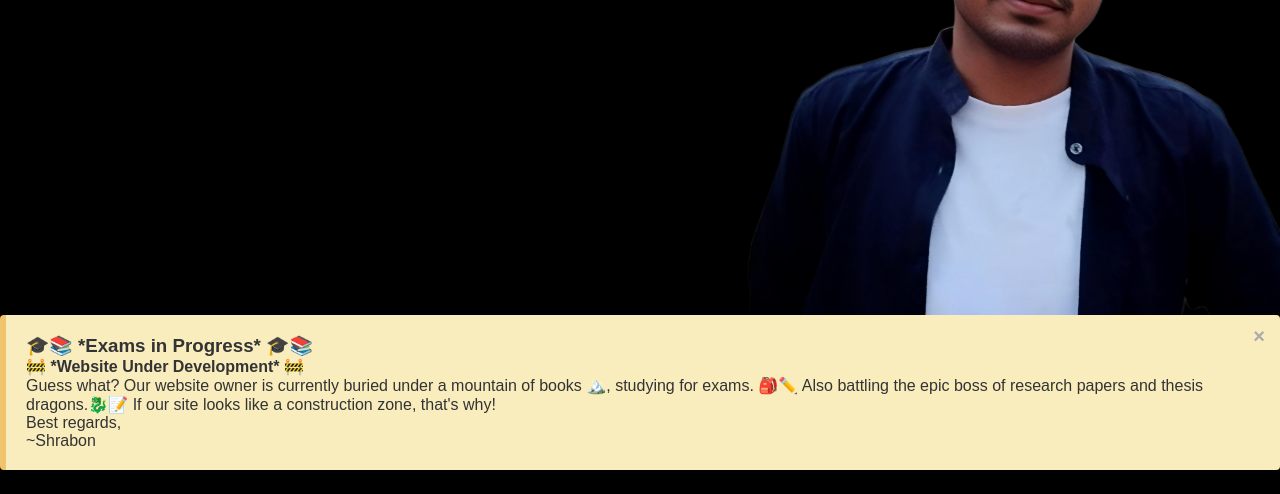
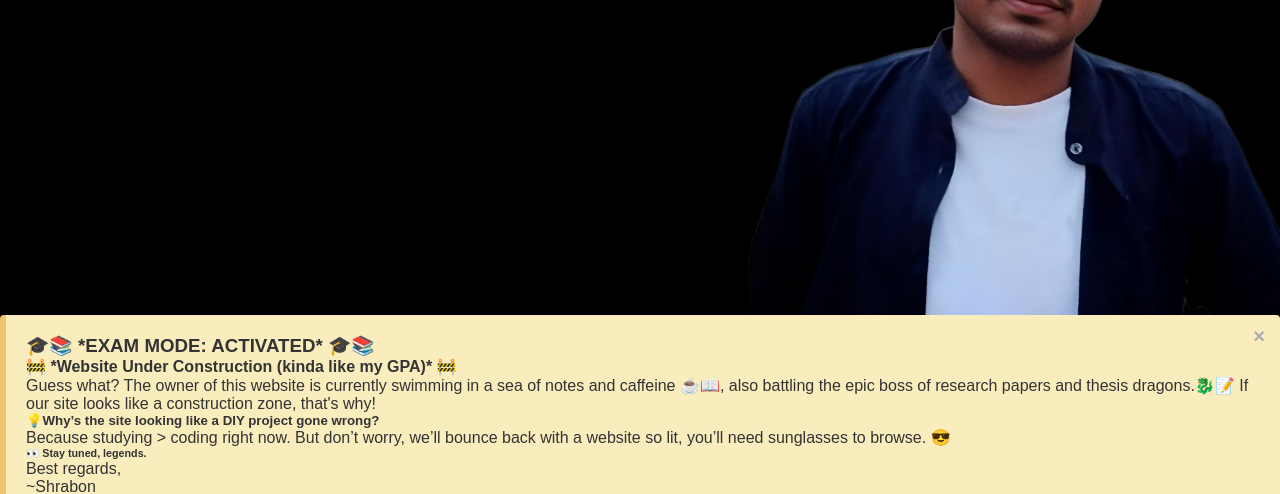
Before and after one commit to shrabonbiswas/its-shrabon, a plain HTML site: page index.html in a window 1280 px wide. Shown: the part 485-979 px from the top of the page. Drawn offline with Linux system fonts and the light colour scheme.

Commit message:
index.html

```diff
--- a/index.html
+++ b/index.html
@@ -32,12 +32,16 @@
         </div>
          <div class="notice">
             <span class="closebtn" onclick="this.parentElement.style.display='none';">&times;</span>
-            <h3>🎓📚 *Exams in Progress* 🎓📚 </h3>
+            <h3>🎓📚 *EXAM MODE: ACTIVATED* 🎓📚 </h3>
 
-              <h4>🚧 *Website Under Development* 🚧</h4>
+              <h4>🚧 *Website Under Construction (kinda like my GPA)* 🚧</h4>
 
 
-                <p>Guess what? Our website owner is currently buried under a mountain of books 🏔️, studying for exams. 🎒✏️ Also battling the epic boss of research papers and thesis dragons.🐉📝 If our site looks like a construction zone, that's why! </p>
+                <p>Guess what? The owner of this website is currently swimming in a sea of notes and caffeine ☕📖, also battling the epic boss of research papers and thesis dragons.🐉📝 If our site looks like a construction zone, that's why! </p>
+             <h5>💡Why’s the site looking like a DIY project gone wrong?</h5>
+             <p>Because studying > coding right now. But don’t worry, we’ll bounce back with a website so lit, you’ll need sunglasses to browse. 😎</p>
+             <h6>👀 Stay tuned, legends.</h6>
+
                 <p>Best regards,</p>
                 <p>~Shrabon</p>
         </div>
@@ -54,7 +58,7 @@
 
                     My academic foundation in CSE, combined with a dedication to mastering Kotlin, positions me to contribute effectively to dynamic development teams and impactful projects. I am eager to connect with like-minded professionals and explore opportunities to create user-friendly and efficient mobile applications.
 
-                    Let’s connect and build the future, one app at a time!</p>
+                    </p>
                     <div class="tab-titles">
                         <p class="tab-links active-link" onclick="opentab('skills')">Skills</p>
                         <p class="tab-links" onclick="opentab('experience')">Experience</p>
@@ -143,14 +147,13 @@
     <div class="container">
         <div class="row">
             <div class="contact-left">
-                <h1 class="sub-title">Contact me</h1>
+                <h1 class="sub-title">Contact</h1>
                 <p><i class="fa-regular fa-envelope"></i>shrabon276@gmail.com</p>
                 <p><i class="fa-solid fa-phone"></i>01830325855</p>
                 <div class="social-icons">
                     <a href="https://www.facebook.com/shrabon.biswas.80362"><i class="fa-brands fa-facebook"></i></a>
                     <a href=""><i class="fa-brands fa-x-twitter"></i></a>
-                    <a href="www.linkedin.com/in/
-                    shrabon-biswas-7a390a1a2"><i class="fa-brands fa-linkedin"></i></a>
+                    <a href="www.linkedin.com/in/shrabon-biswas-7a390a1a2"><i class="fa-brands fa-linkedin"></i></a>
                     <a href="https://www.instagram.com/shrabon.biswas_?igsh=YmQ3MWo1dGYzOTJu"><i class="fa-brands fa-instagram"></i></a>
                 </div>
                 <a href=""class="btn btn2">Download CV</a>
```
